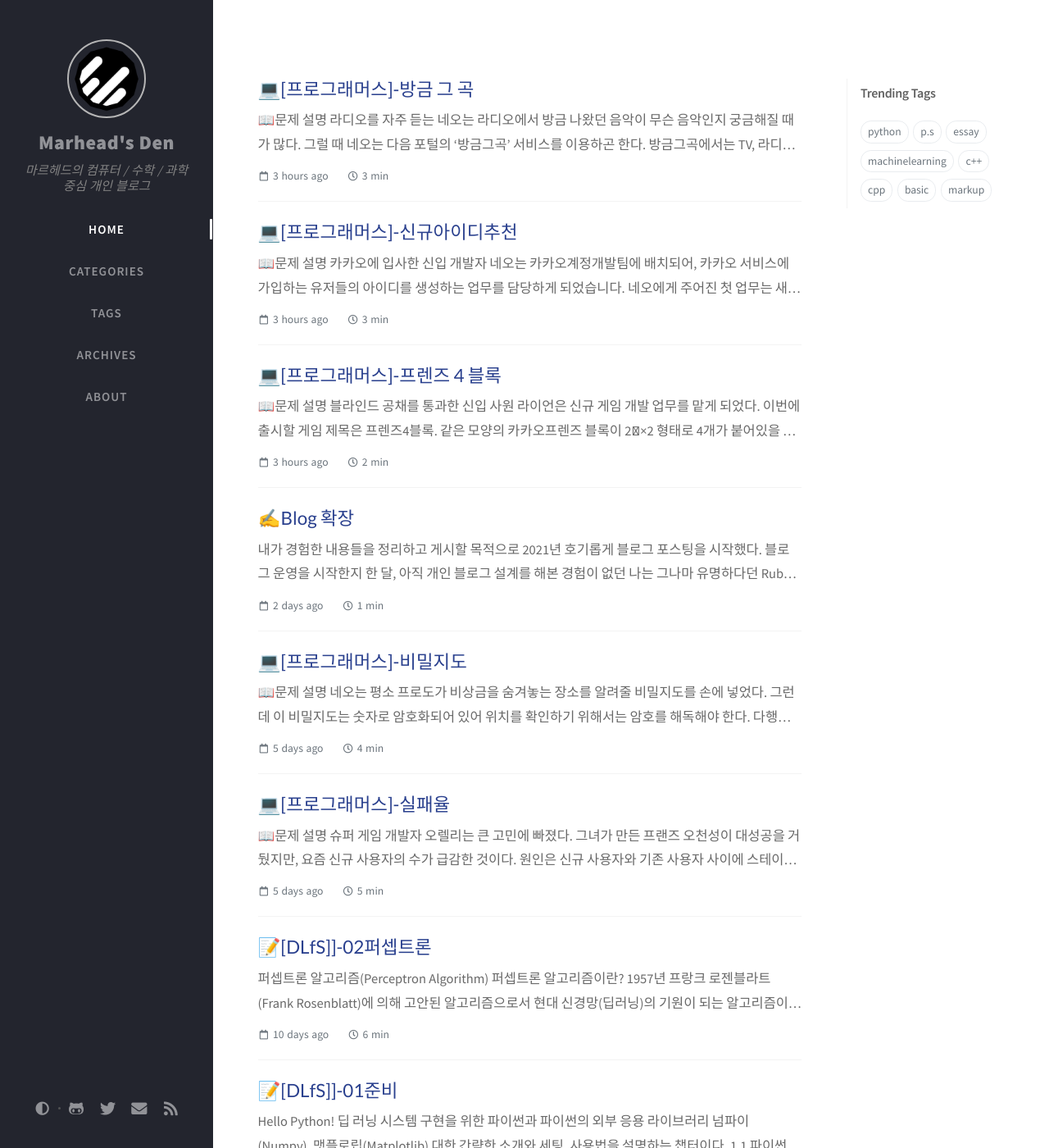
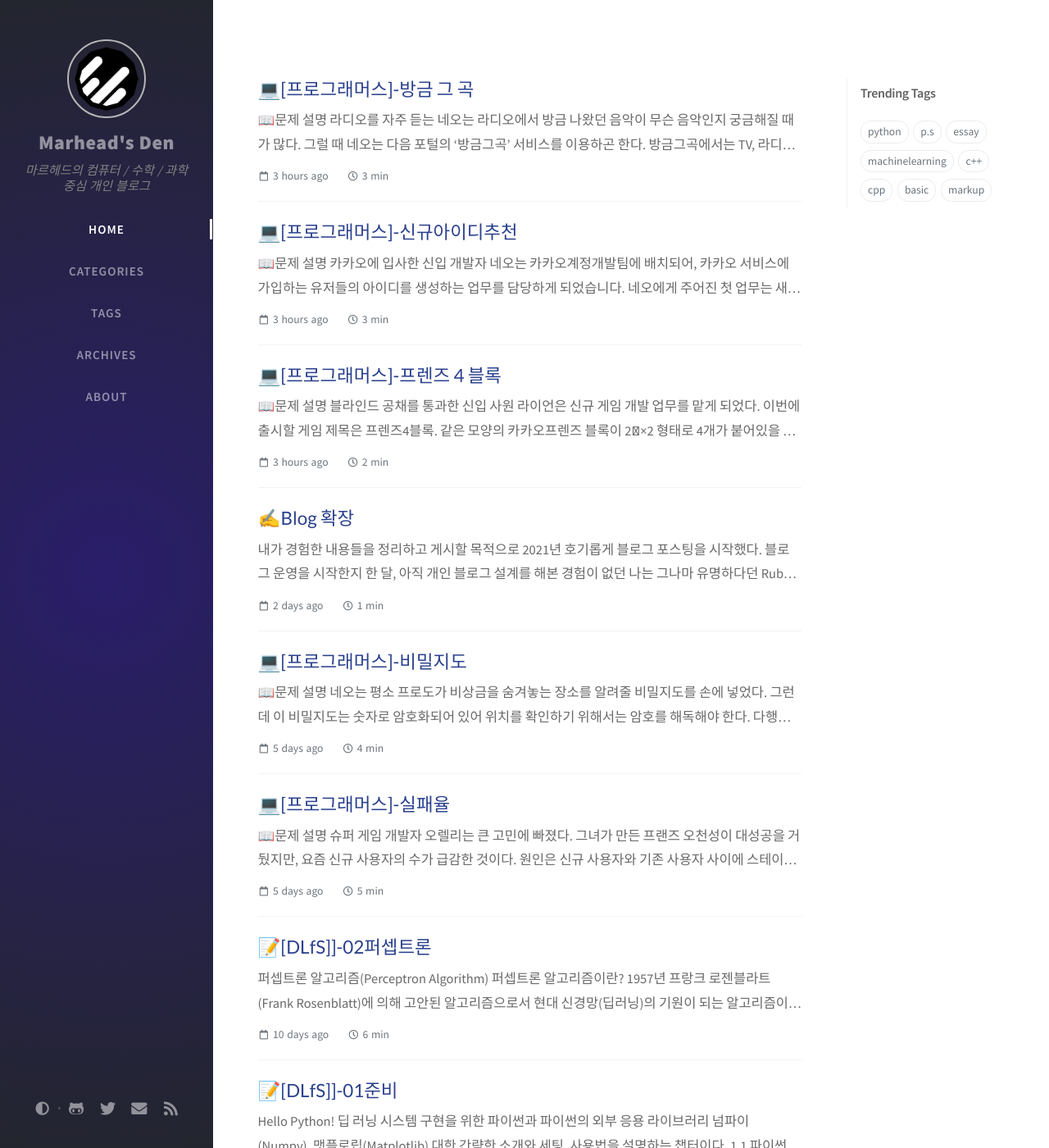
Before and after one commit to Marhead/Marhead.github.io, a Jekyll site: the page built from index.html, in a window 1280 px wide and 1400 px high. Shown: the whole window at 82% size. Built offline with Jekyll 4.4.1, drawn with Linux system fonts in a browser that asks for light colours; nearby versions of some CDN libraries; the list of posts is cut into pages by our own code; comment, search, counter and statistics services are not loaded.

Commit message:
Update light-typography.scss

```diff
--- a/assets/css/_colors/light-typography.scss
+++ b/assets/css/_colors/light-typography.scss
@@ -31,7 +31,7 @@
   /* Sidebar */
   --sidebar-bg: radial-gradient(
     circle,
-    rgba(35, 37, 46, 1) 0%,
+    rgba(42, 30, 107, 1) 0%,
     rgba(35, 37, 46, 1) 100%);
   --nav-cursor-color: #fcfcfc;
 
```
